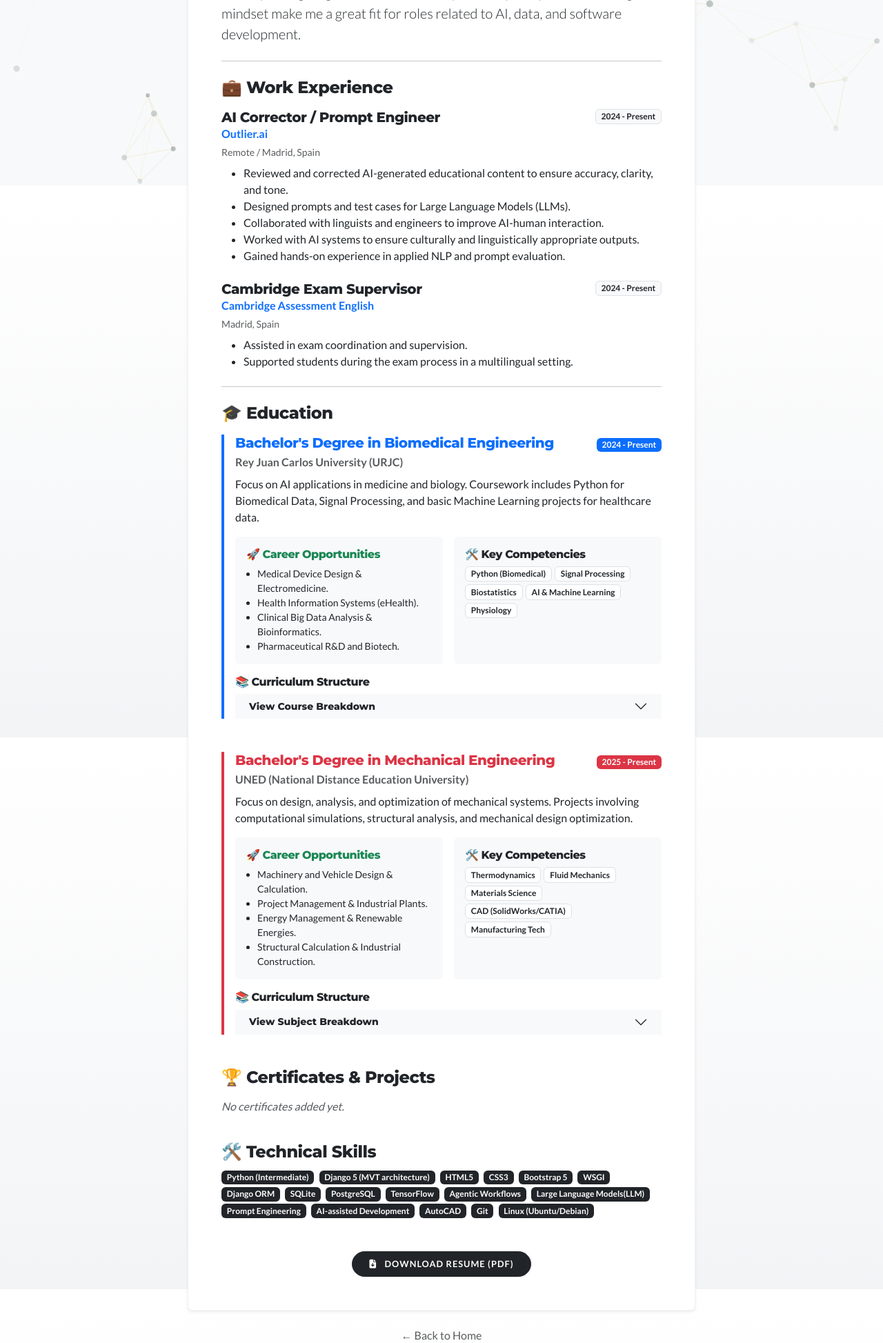
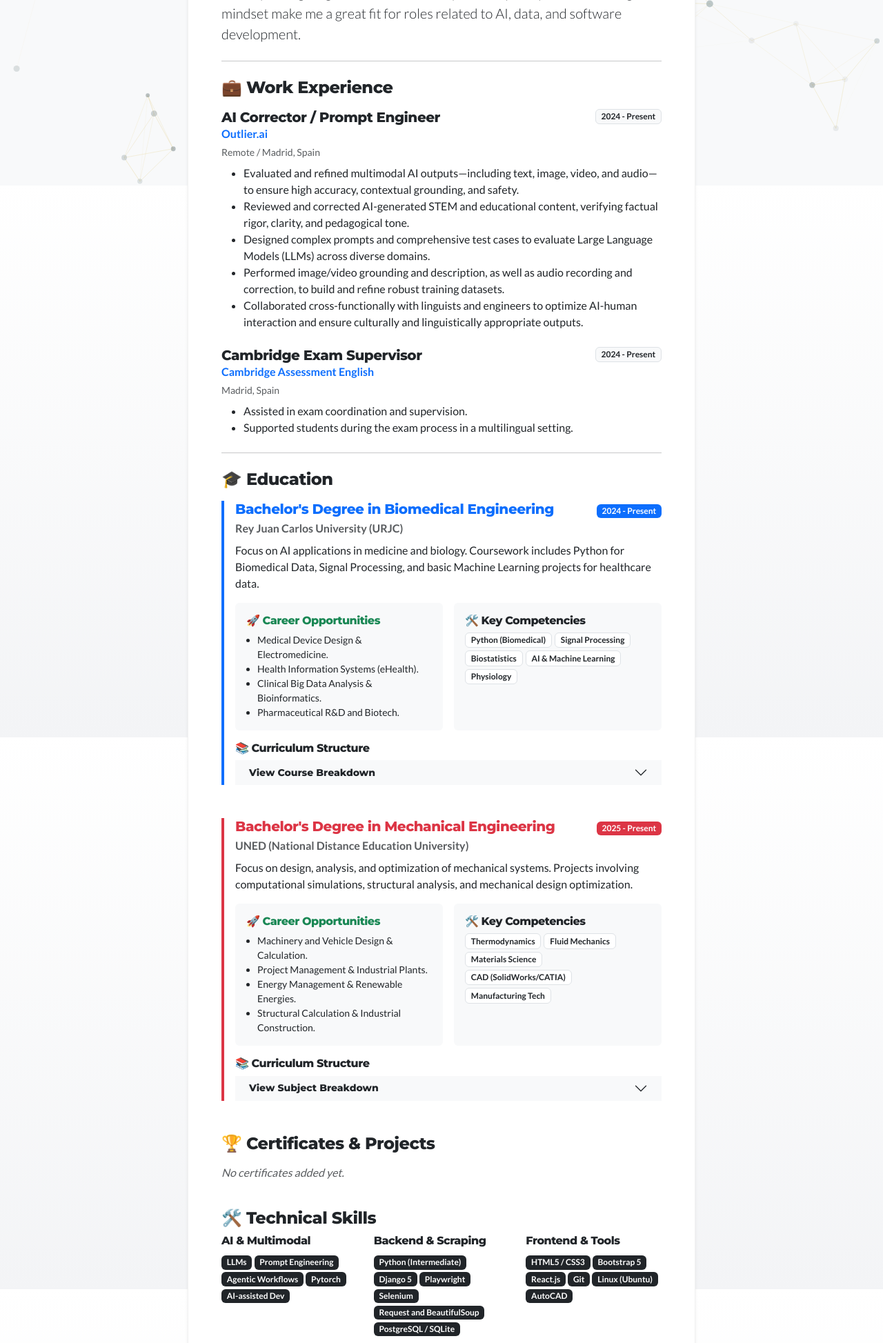
Before and after one commit to marcos-caballeronieto/my-web-portfolio, a Django app: page /about/ in a window 1280 px wide. Shown: the part 531-2478 px from the top of the page at 69% size. Run offline with Django 5.2, Linux system fonts and the light colour scheme; data that the repository does not hold is empty; some libraries are stand-ins or nearby versions.

Commit message:
feat: Updated AI multimodal expereience, updated technical skills and added column format to skills

```diff
--- a/portfolio/templates/about.html
+++ b/portfolio/templates/about.html
@@ -40,11 +40,11 @@
                             </div>
                             <p class="text-muted small mb-2">Remote / Madrid, Spain</p>
                             <ul>
-                                <li>Reviewed and corrected AI-generated educational content to ensure accuracy, clarity, and tone.</li>
-                                <li>Designed prompts and test cases for Large Language Models (LLMs).</li>
-                                <li>Collaborated with linguists and engineers to improve AI-human interaction.</li>
-                                <li>Worked with AI systems to ensure culturally and linguistically appropriate outputs.</li>
-                                <li>Gained hands-on experience in applied NLP and prompt evaluation.</li>
+                                <li>Evaluated and refined multimodal AI outputs—including text, image, video, and audio—to ensure high accuracy, contextual grounding, and safety.</li>
+                                <li>Reviewed and corrected AI-generated STEM and educational content, verifying factual rigor, clarity, and pedagogical tone.</li>
+                                <li>Designed complex prompts and comprehensive test cases to evaluate Large Language Models (LLMs) across diverse domains.</li>
+                                <li>Performed image/video grounding and description, as well as audio recording and correction, to build and refine robust training datasets.</li>
+                                <li>Collaborated cross-functionally with linguists and engineers to optimize AI-human interaction and ensure culturally and linguistically appropriate outputs.</li>
                             </ul>
                         </div>
 
@@ -230,23 +230,36 @@
 
                         <h4 class="mt-4">🛠️ Technical Skills</h4>
                         <div>
-                            <span class="badge bg-dark me-1">Python (Intermediate)</span>
-                            <span class="badge bg-dark me-1">Django 5 (MVT architecture)</span>
-                            <span class="badge bg-dark me-1">HTML5</span>
-                            <span class="badge bg-dark me-1">CSS3</span>
-                            <span class="badge bg-dark me-1">Bootstrap 5</span>
-                            <span class="badge bg-dark me-1">WSGI</span>
-                            <span class="badge bg-dark me-1">Django ORM</span>
-                            <span class="badge bg-dark me-1">SQLite</span>
-                            <span class="badge bg-dark me-1">PostgreSQL</span>
-                            <span class="badge bg-dark me-1">TensorFlow</span>
-                            <span class="badge bg-dark me-1">Agentic Workflows</span>
-                            <span class="badge bg-dark me-1">Large Language Models(LLM)</span>
-                            <span class="badge bg-dark me-1">Prompt Engineering</span>
-                            <span class="badge bg-dark me-1">AI-assisted Development</span>
-                            <span class="badge bg-dark me-1">AutoCAD</span>
-                            <span class="badge bg-dark me-1">Git</span>
-                            <span class="badge bg-dark me-1">Linux (Ubuntu/Debian)</span>
+                            <div class="row">
+                                <div class="col-md-4 mb-3">
+                                    <h6 class="fw-bold">AI & Multimodal</h6>
+                                    <span class="badge bg-dark">LLMs</span>
+                                    <span class="badge bg-dark">Prompt Engineering</span>
+                                    <span class="badge bg-dark">Agentic Workflows</span>
+                                    <span class="badge bg-dark">Pytorch</span>
+                                    <span class="badge bg-dark">AI-assisted Dev</span>
+                                </div>
+
+                                <div class="col-md-4 mb-3">
+                                    <h6 class="fw-bold">Backend & Scraping</h6>
+                                    <span class="badge bg-dark">Python (Intermediate)</span>
+                                    <span class="badge bg-dark">Django 5</span>
+                                    <span class="badge bg-dark">Playwright</span>
+                                    <span class="badge bg-dark">Selenium</span>
+                                    <span class="badge bg-dark">Request and BeautifulSoup</span>
+                                    <span class="badge bg-dark">PostgreSQL / SQLite</span>
+                                </div>
+
+                                <div class="col-md-4 mb-3">
+                                    <h6 class="fw-bold">Frontend & Tools</h6>
+                                    <span class="badge bg-dark">HTML5 / CSS3</span>
+                                    <span class="badge bg-dark">Bootstrap 5</span>
+                                    <span class="badge bg-dark">React.js</span>
+                                    <span class="badge bg-dark">Git</span>
+                                    <span class="badge bg-dark">Linux (Ubuntu)</span>
+                                    <span class="badge bg-dark">AutoCAD</span>
+                                </div>
+                            </div>
                         </div>
 
                         <div class="text-center mt-5">
@@ -275,10 +288,11 @@
                             </div>
                             <p class="text-muted small mb-2">Remoto / Madrid, España</p>
                             <ul>
-                                <li>Revisión y corrección de contenido educativo generado por IA para asegurar precisión, claridad y tono adecuado.</li>
-                                <li>Diseño de prompts y casos de prueba para Grandes Modelos de Lenguaje (LLMs).</li>
-                                <li>Colaboración con lingüistas e ingenieros para mejorar la interacción humano-IA.</li>
-                                <li>Trabajo con sistemas de IA para asegurar respuestas cultural y lingüísticamente apropiadas.</li>
+                                <li>Evaluación y optimización de resultados de IA multimodal, incluyendo texto, imagen, vídeo y audio, para asegurar una alta precisión, anclaje contextual (grounding) y seguridad.</li>
+                                <li>Revisión y corrección de contenido educativo y de disciplinas STEM generado por IA, verificando su rigor factual, claridad y tono pedagógico.</li>
+                                <li>Diseño de prompts complejos y casos de prueba exhaustivos para evaluar Grandes Modelos de Lenguaje (LLMs) en diversos dominios.</li>
+                                <li>Ejecución de tareas de descripción y grounding visual (imagen y vídeo), así como grabación y corrección de audio, para construir y perfeccionar conjuntos de datos de entrenamiento.</li>
+                                <li>Colaboración interdisciplinar con lingüistas e ingenieros para optimizar la interacción humano-IA y garantizar respuestas cultural y lingüísticamente apropiadas.</li>
                             </ul>
                         </div>
 
@@ -462,25 +476,38 @@
                         </div>
 
                         <h4 class="mt-4">🛠️ Habilidades Técnicas</h4>
-                        <div>
-                            <span class="badge bg-dark me-1">Python (Intermedio)</span>
-                            <span class="badge bg-dark me-1">Django 5 (Arquitectura MVT)</span>
-                            <span class="badge bg-dark me-1">HTML5</span>
-                            <span class="badge bg-dark me-1">CSS3</span>
-                            <span class="badge bg-dark me-1">Bootstrap 5</span>
-                            <span class="badge bg-dark me-1">WSGI</span>
-                            <span class="badge bg-dark me-1">Django ORM</span>
-                            <span class="badge bg-dark me-1">SQLite</span>
-                            <span class="badge bg-dark me-1">PostgreSQL</span>
-                            <span class="badge bg-dark me-1">TensorFlow</span>
-                            <span class="badge bg-dark me-1">Agentic Workflows</span>
-                            <span class="badge bg-dark me-1">Large Language Models(LLM)</span>
-                            <span class="badge bg-dark me-1">Prompt Engineering</span>
-                            <span class="badge bg-dark me-1">Desarrollo asistido por IA</span>
-                            <span class="badge bg-dark me-1">AutoCAD</span>
-                            <span class="badge bg-dark me-1">Git</span>
-                            <span class="badge bg-dark me-1">Linux (Ubuntu/Debian)</span>
-                        </div>
+                            <div>
+                                <div class="row">
+                                    <div class="col-md-4 mb-3">
+                                        <h6 class="fw-bold">IA y Multimodal</h6>
+                                        <span class="badge bg-dark">LLMs</span>
+                                        <span class="badge bg-dark">Prompt Engineering</span>
+                                        <span class="badge bg-dark">Agentic Workflows</span>
+                                        <span class="badge bg-dark">Pytorch</span>
+                                        <span class="badge bg-dark">Desarrollo asistido por IA</span>
+                                    </div>
+
+                                    <div class="col-md-4 mb-3">
+                                        <h6 class="fw-bold">Backend y Scraping</h6>
+                                        <span class="badge bg-dark">Python (Intermedio)</span>
+                                        <span class="badge bg-dark">Django 5</span>
+                                        <span class="badge bg-dark">Playwright</span>
+                                        <span class="badge bg-dark">Selenium</span>
+                                        <span class="badge bg-dark">Requests y BeautifulSoup</span>
+                                        <span class="badge bg-dark">PostgreSQL / SQLite</span>
+                                    </div>
+
+                                    <div class="col-md-4 mb-3">
+                                        <h6 class="fw-bold">Frontend y Herramientas</h6>
+                                        <span class="badge bg-dark">HTML5 / CSS3</span>
+                                        <span class="badge bg-dark">Bootstrap 5</span>
+                                        <span class="badge bg-dark">React.js</span>
+                                        <span class="badge bg-dark">Git</span>
+                                        <span class="badge bg-dark">Linux (Ubuntu)</span>
+                                        <span class="badge bg-dark">AutoCAD</span>
+                                    </div>
+                                </div>
+                            </div>
 
                         <div class="text-center mt-5">
                             <a href="{% static 'portfolio/cv_es.pdf' %}" class="btn btn-dark btn-lg" target="_blank">
```
